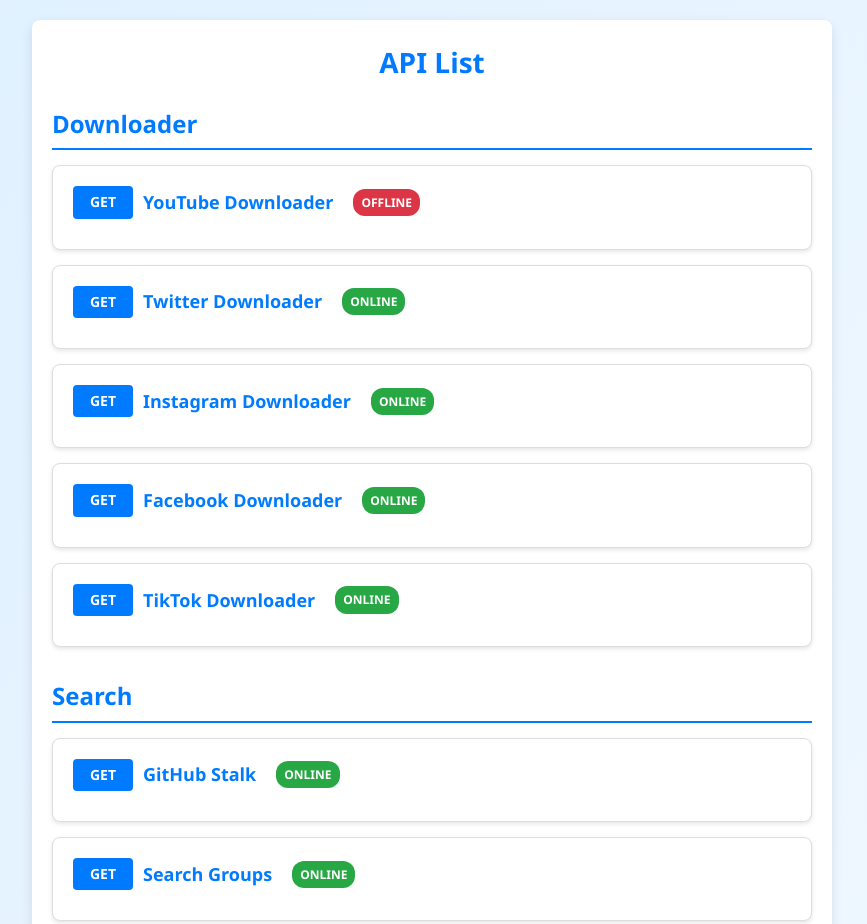
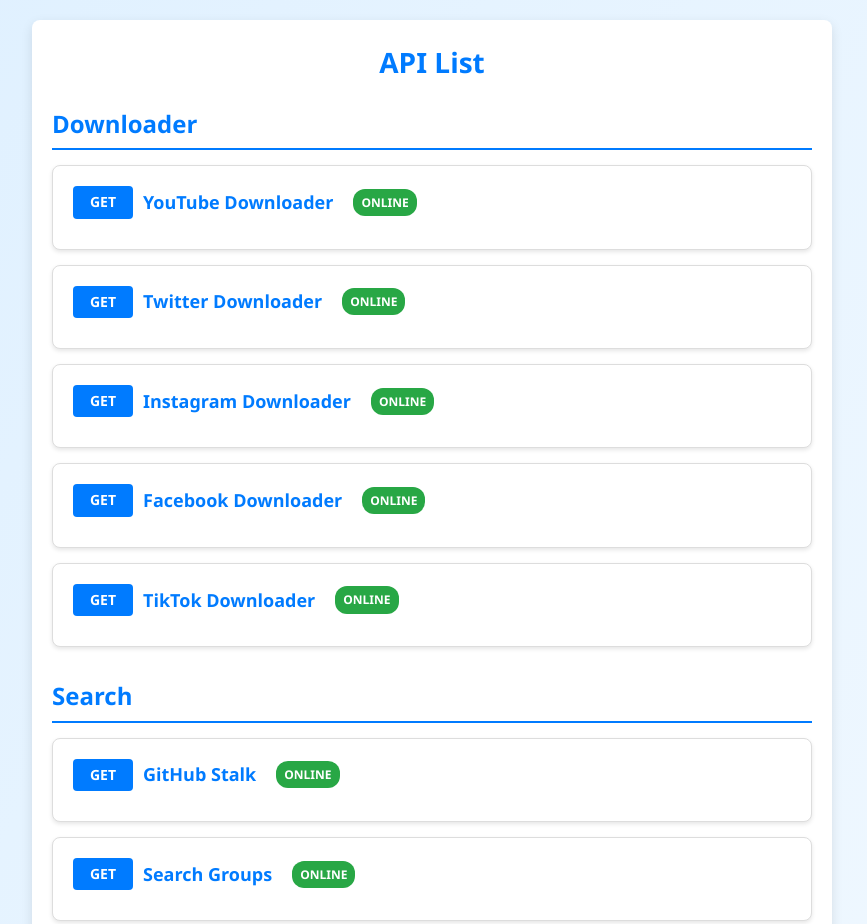
Before and after one commit to watson-xd6/rest-api-all, a website: page public/index.html in a window 1280 px wide. Shown: the top 924 px of the page, without its empty margins (208-1075 px from the left). Drawn offline with Linux system fonts and the light colour scheme.

Commit message:
Update index.html

```diff
--- a/public/index.html
+++ b/public/index.html
@@ -22,7 +22,7 @@
                     <div class="api-header" onclick="toggleDescription('ytdl')">
                         <span class="api-method">GET</span>
                         <span class="api-title">YouTube Downloader</span>
-                        <span class="api-status-badge offline">OFFLINE</span> <!-- Badge Status -->
+                        <span class="api-status-badge online">ONLINE</span> <!-- Badge Status -->
                     </div>
                     <div class="api-description" id="igdl-description">
                         <p>API untuk mendownload video atau shorts dari YouTube.</p>
```
